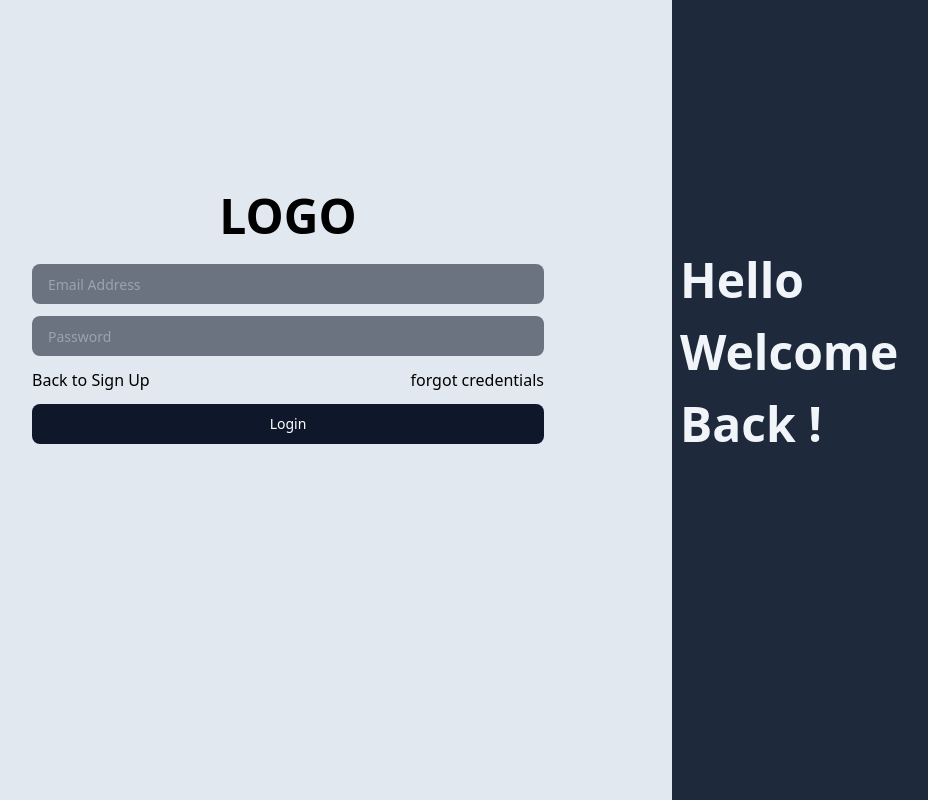
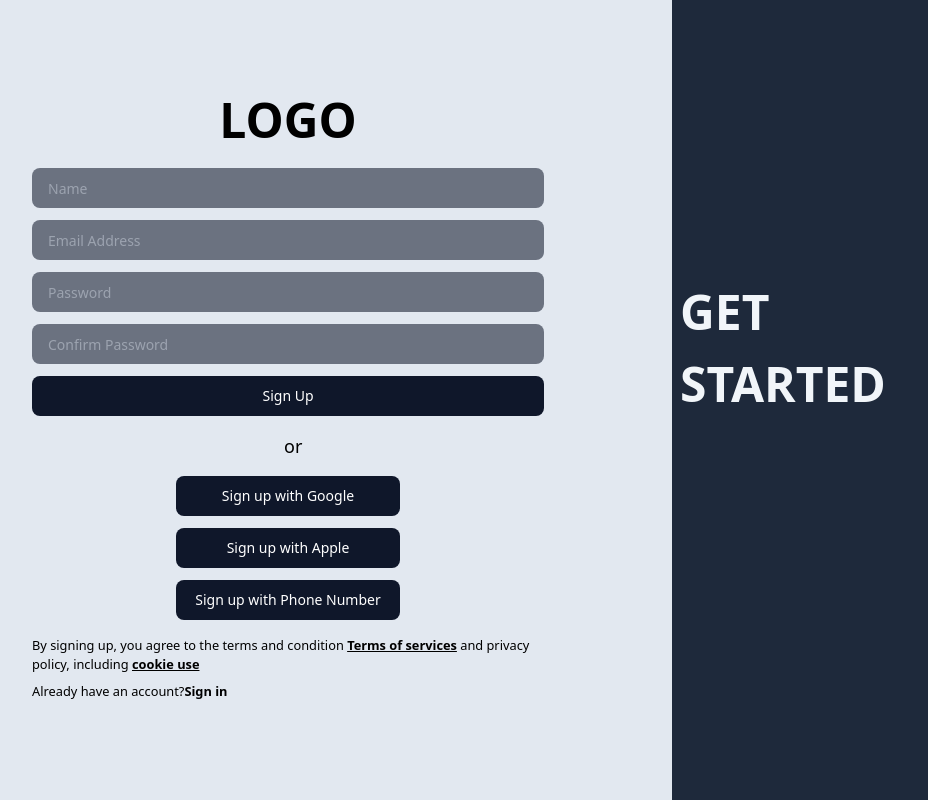
Before and after one commit to Cirle-7/social-media-web-app, a Next.js app: page / in a window 1280 px wide. Shown: the whole page, without its empty margins (96-1024 px from the left). Built offline with nearby package versions, Linux system fonts and the light colour scheme.

Commit message:
set signup layout as default page

```diff
--- a/src/components/home/Home.jsx
+++ b/src/components/home/Home.jsx
@@ -3,8 +3,8 @@ import Login from './login';
 import SignUp from './signUp';
 
 function Home() {
-  const [loginDislay, setLoginDisplay] = useState(true);
-  const [signupDislay, setSignupDisplay] = useState(null);
+  const [loginDislay, setLoginDisplay] = useState(false);
+  const [signupDislay, setSignupDisplay] = useState(true);
 
   const loginPageHandler = () => {
     setLoginDisplay(true);
```
